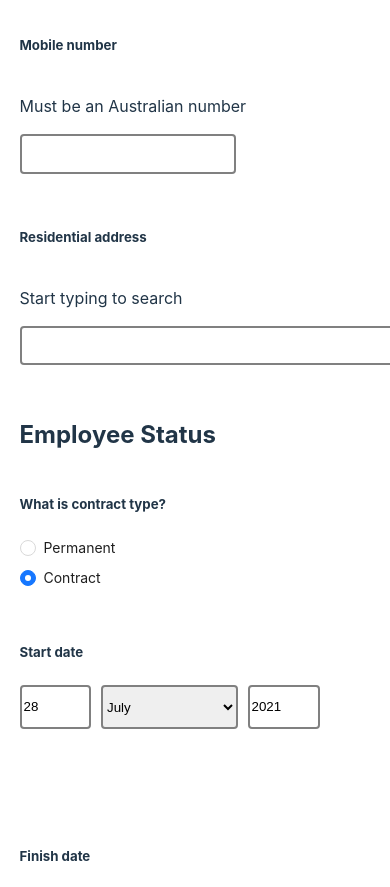
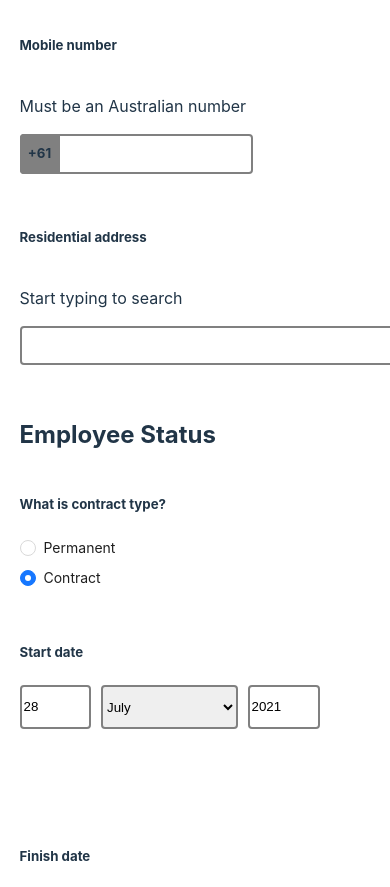
Before and after one commit to maksimumeffort/employee-api, a React (Vite) app in the folder employee-api/: page /new in a window 390 px wide. Shown: the part 980-1867 px from the top of the page. Built offline with nearby package versions, Linux system fonts and the light colour scheme.

Commit message:
udpate telephone input layout

```diff
--- a/employee-api/src/components/EmployeeForm/EmployeeForm.module.scss
+++ b/employee-api/src/components/EmployeeForm/EmployeeForm.module.scss
@@ -34,6 +34,26 @@
     }
     &Mobile {
       width: 200px;
+      position: relative;
+      &Div {
+        width: 40px;
+        text-align: center;
+        height: 100%;
+        display: flex;
+        align-items: center;
+        justify-content: center;
+        background-color: grey;
+        border-radius: 4px 0 0 4px;
+        position: absolute;
+      }
+      &Input {
+        border: 2px solid grey;
+
+        border-radius: 4px;
+        line-height: 2.5;
+        // margin-bottom: 5px;
+        padding-left: 50px;
+      }
     }
     &Address {
       width: 500px;
--- a/employee-api/src/components/EmployeeForm/EmployeeForm.tsx
+++ b/employee-api/src/components/EmployeeForm/EmployeeForm.tsx
@@ -5,8 +5,7 @@ import { NavLink } from "react-router-dom";
 import styles from "./EmployeeForm.module.scss";
 import { yupResolver } from "@hookform/resolvers/yup";
 import { FormSchema, FormInputs } from "../../interfaces/ValidationsAndTypes";
-import Control from "react-select/dist/declarations/src/components/Control";
-import { inputCSS } from "react-select/dist/declarations/src/components/Input";
+import { thisYear, todayDate } from "../../interfaces/ValidationsAndTypes";
 
 export const EmployeeForm = ({ employee, onSubmit }: any) => {
   const {
@@ -24,6 +23,9 @@ export const EmployeeForm = ({ employee, onSubmit }: any) => {
 
   const [isOngoing, setIsOngoing] = useState(employee.isOngoing);
 
+  // useEffect to keep track of isOngoing
+
+  // localDate useEffect
   useEffect(() => {
     let copy = { ...employee };
     const [startYear, startMonth, startDay] =
@@ -43,10 +45,10 @@ export const EmployeeForm = ({ employee, onSubmit }: any) => {
     reset(copy);
   }, [employee]);
 
+  // addressr Api useEffect
+
   //TODO4: check if date specified is after current date
   // compile date as object
-  const todayDate = new Date();
-  const thisYear = +todayDate.toString().split(" ")[3];
 
   const startDateProvided: Date = new Date(
     `${getValues("startYear")}-${getValues("startMonth")}-${getValues(
@@ -65,9 +67,8 @@ export const EmployeeForm = ({ employee, onSubmit }: any) => {
   );
   var diffDays = Math.ceil(diff / (1000 * 3600 * 24));
 
-  // console.log(`Difference: ${(diffDays / 365).toFixed(1)} years`);
-
   // start date can't be greater than today's date
+  // finish date can't be smaller than start date
 
   // console.log(!isNaN(finishDateProvided.getTime()));
   // should address be required?
@@ -123,15 +124,18 @@ export const EmployeeForm = ({ employee, onSubmit }: any) => {
           <p>{errors.email?.message}</p>
           <h5>Mobile number</h5>
           <p>Must be an Australian number</p>
-          {/* <div>+61</div> */}
-          {
+          <div className={styles.EmployeeFormContactMobile}>
+            <div className={styles.EmployeeFormContactMobileDiv}>
+              <h5>+61</h5>
+            </div>
             <input
               type="tel"
               pattern="^0?[2,3,4,7,8][0-9]{8}$"
               {...register("mobile", { required: true })}
-              className={styles.EmployeeFormContactMobile}
+              className={styles.EmployeeFormContactMobileInput}
             />
-          }
+          </div>
+
           <p>{errors.mobile?.message}</p>
           <h5>Residential address</h5>
           <p>Start typing to search</p>
@@ -187,6 +191,9 @@ export const EmployeeForm = ({ employee, onSubmit }: any) => {
                     required
                     {...register("startMonth")}
                     className={styles.DateSelect}
+                    onChange={(e) => {
+                      console.log(e);
+                    }}
                   >
                     <option value="01">January</option>
                     <option value="02">February</option>
@@ -211,7 +218,6 @@ export const EmployeeForm = ({ employee, onSubmit }: any) => {
                 </>
                 // todo1: get value for month
                 // todo2: check for leap year
-
               )}
             />
           </section>
--- a/employee-api/src/interfaces/ValidationsAndTypes.tsx
+++ b/employee-api/src/interfaces/ValidationsAndTypes.tsx
@@ -1,13 +1,14 @@
 import * as yup from "yup";
 
-const todayDate = new Date();
-console.log(todayDate);
-const thisYear = +todayDate.toString().split(" ")[3];
+// phone number can start with 0, or with 3/2 and so on.
+const phoneRegExp = /^0?[2,3,4,7,8][0-9]{8}$/;
+
+export const todayDate = new Date();
+
+export const thisYear = +todayDate.toString().split(" ")[3];
 const range = (start: number, end: number) =>
   Array.from(Array(end - start + 1).keys()).map((x) => x + start);
 
-// phone number can start with 0, or with 3/2 and so on.
-const phoneRegExp = /^0?[2,3,4,7,8][0-9]{8}$/;
 // valid days array
 const dayRange = Array.from(Array(31).keys()).map((x) => x + 1);
 const validDays = dayRange.map((x) => {
```
